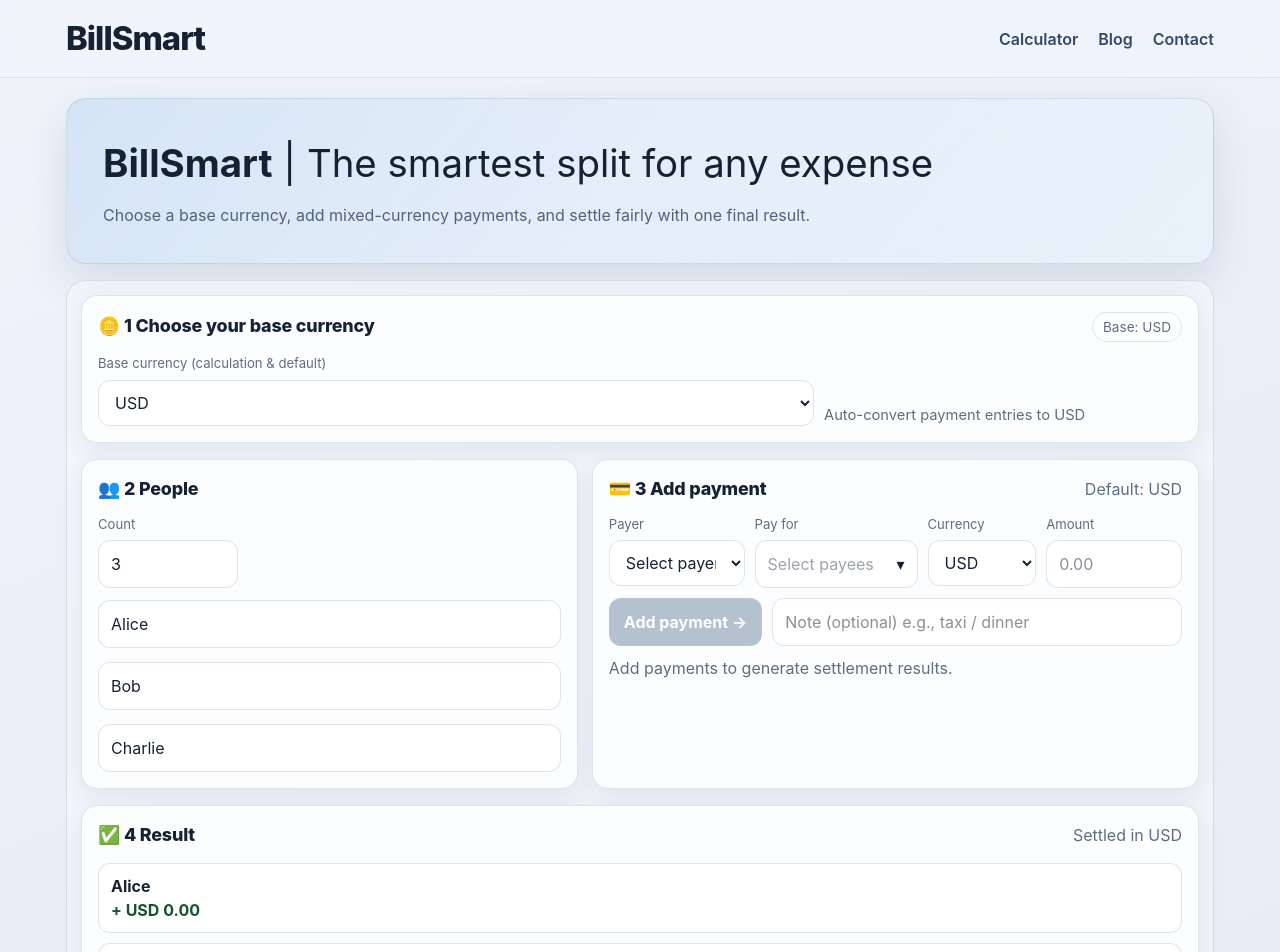
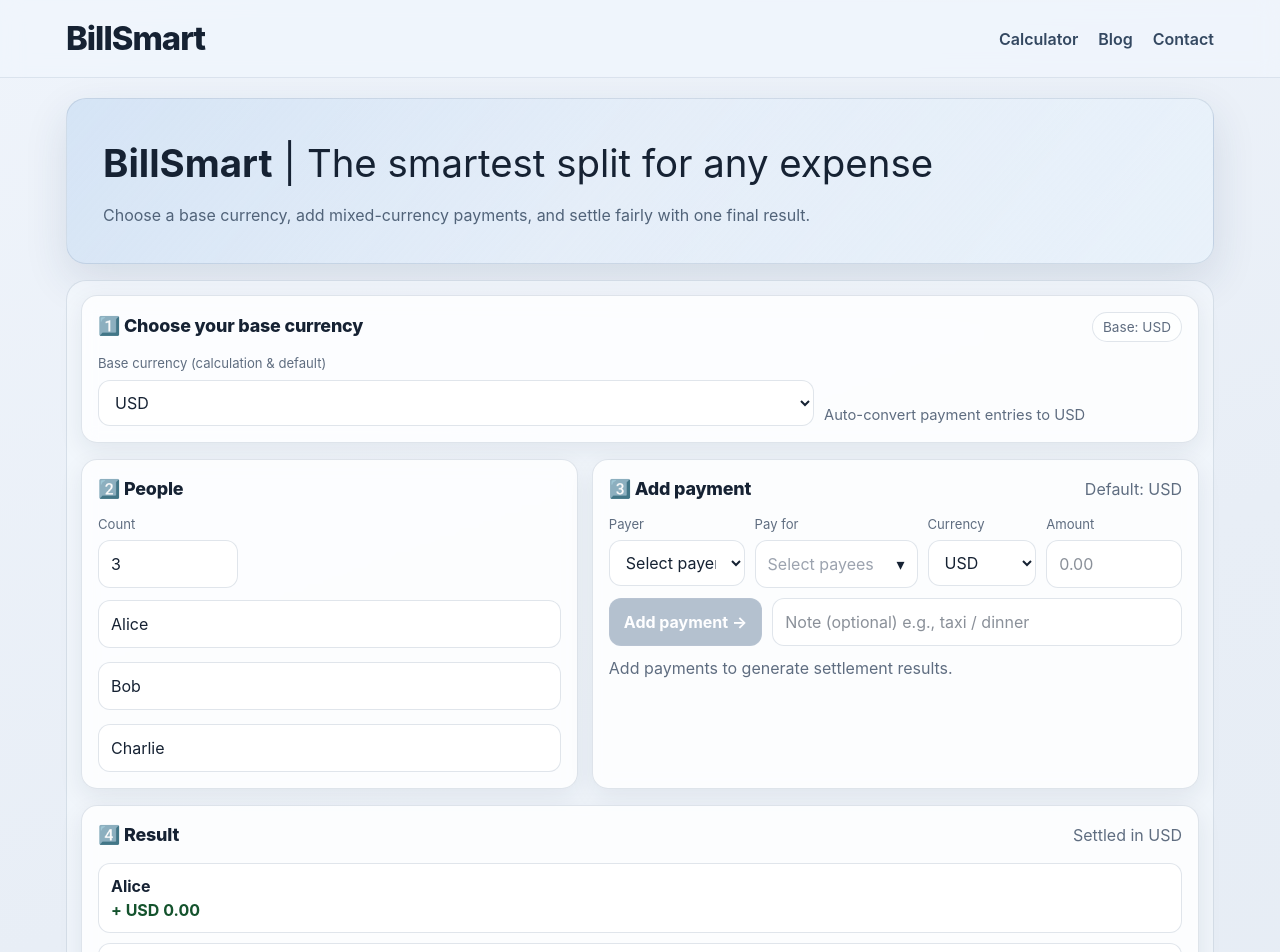
Before and after one commit to Mark0615/billsmarter, a Next.js app: page / in a window 1280 px wide. Shown: the top 952 px of the page. Built offline with nearby package versions, Linux system fonts and the light colour scheme.

Commit message:
Update calculator text

```diff
--- a/app/calculator/CalculatorClient.tsx
+++ b/app/calculator/CalculatorClient.tsx
@@ -273,7 +273,7 @@
       <div className="card currencyCard">
         <div className="cardHead">
           <h2>
-            <span aria-hidden="true">🪙</span> 1 Choose your base currency
+            <span aria-hidden="true">1️⃣</span> Choose your base currency
           </h2>
           <div className="pill">Base: {baseCurrency}</div>
         </div>
@@ -305,7 +305,7 @@
         <div className="card">
           <div className="cardHead">
             <h2>
-              <span aria-hidden="true">👥</span> 2 People
+              <span aria-hidden="true">2️⃣</span> People
             </h2>
           </div>
 
@@ -354,7 +354,7 @@
         <div className="card">
           <div className="cardHead">
             <h2>
-              <span aria-hidden="true">💳</span> 3 Add payment
+              <span aria-hidden="true">3️⃣</span> Add payment
             </h2>
             <div className="muted">Default: {baseCurrency}</div>
           </div>
@@ -438,7 +438,7 @@
       <div className="card">
         <div className="cardHead">
           <h2>
-            <span aria-hidden="true">✅</span> 4 Result
+            <span aria-hidden="true">4️⃣</span> Result
           </h2>
           <div className="muted">Settled in {baseCurrency}</div>
         </div>
```
